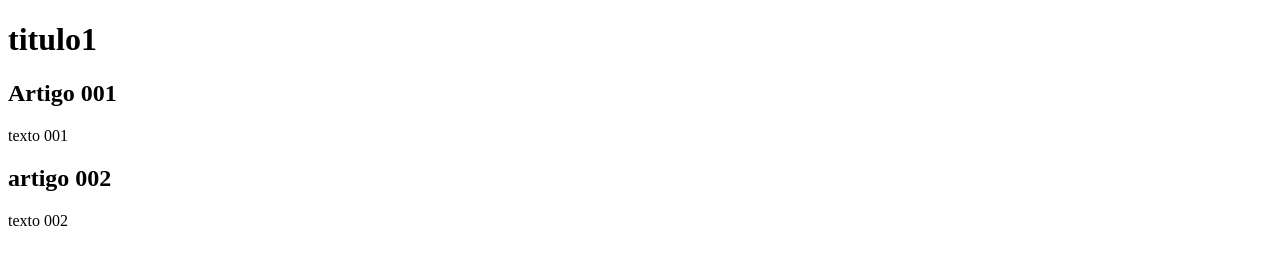
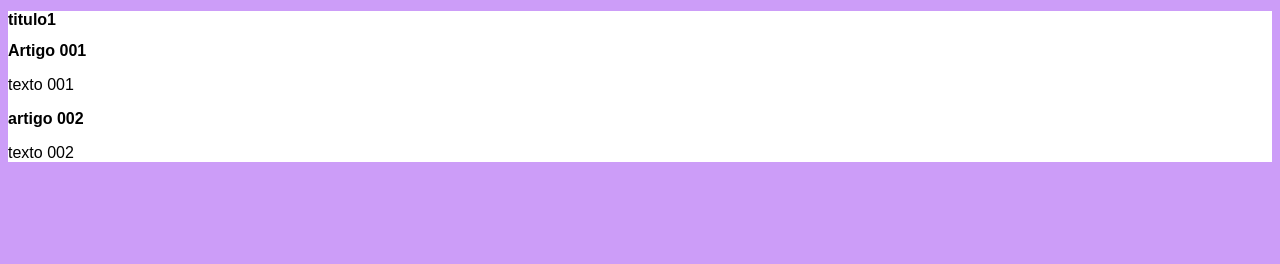
Before and after one commit to santanna37/aula-guanabara, a plain HTML site: page index.html in a window 1280 px wide. Drawn offline with Linux system fonts and the light colour scheme.

Commit message:
iniciei o desingn
primeira folha css

```diff
--- /dev/null
+++ b/css/style.css
@@ -0,0 +1,15 @@
+*{
+    font-family: arial, helvetica, sans-serif;
+    font-size: 16px;
+
+}
+body{
+  background: rgb(204,157,248);
+}
+main{
+  background-color: white;
+  width: auto;
+  margin:auto;
+  padding: 10px
+  box-shadow: 3px 3px 5px rgba(0, 0, 0, 0.5);
+}
--- a/index.html
+++ b/index.html
@@ -3,6 +3,7 @@
   <head>
     <meta charset="utf-8">
     <title> titulo do site </title>
+    <link rel="stylesheet" href="css/style.css">
   </head>
   <body>
     <main>
```
